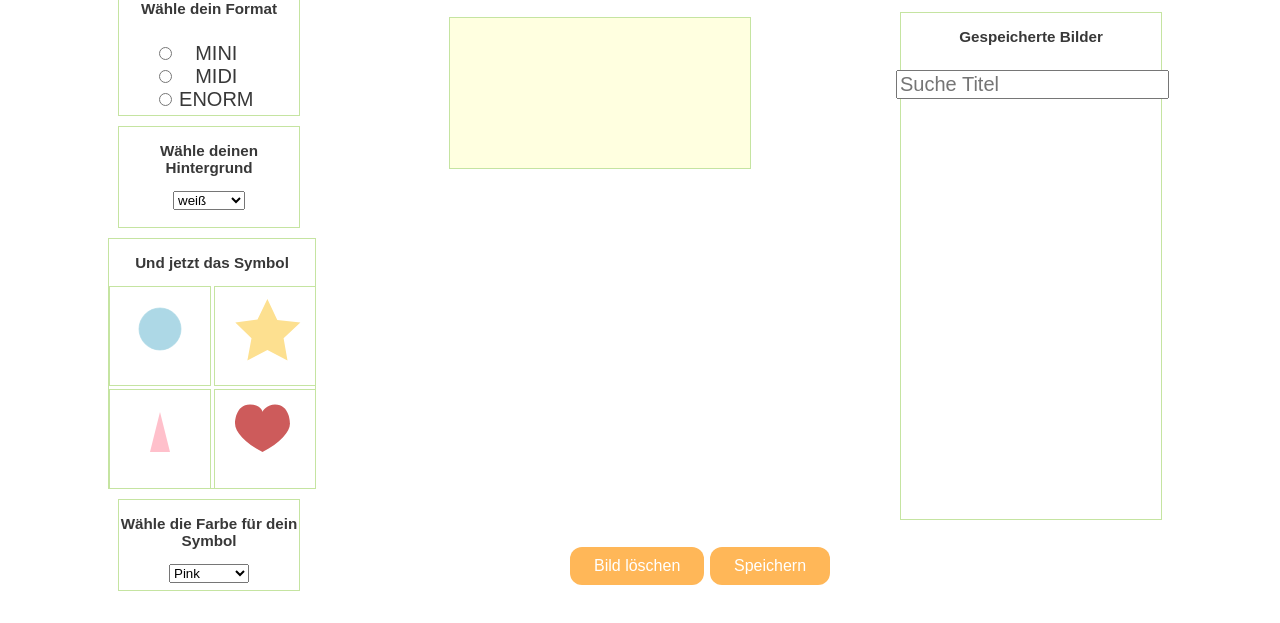
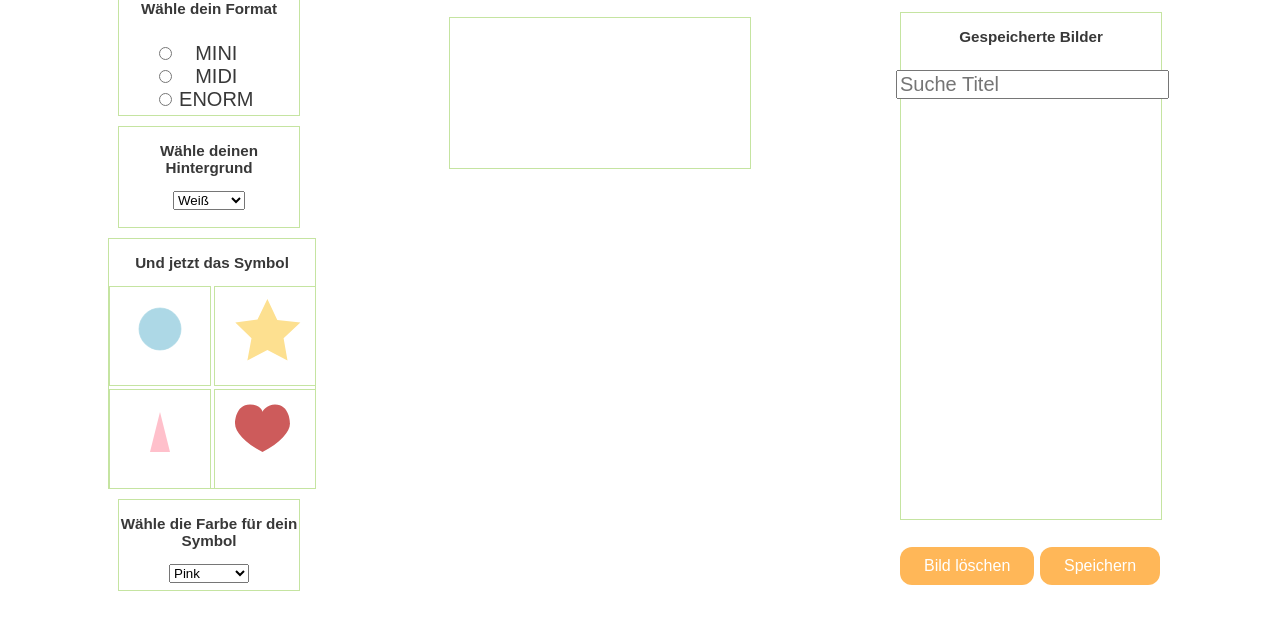
Before and after one commit to luziagu/Abschlussarbeit_SOSE2020, a website: page zauberbild.html in a window 1280 px wide. Shown: the part 103-726 px from the top of the page. Drawn offline with Linux system fonts and the light colour scheme; no server answers.

Commit message:
update_color

```diff
--- a/zauberbild.css
+++ b/zauberbild.css
@@ -177,13 +177,13 @@ button:hover{
 #buttonSafe {
 
     position: fixed;
-    left: 710px;
+    left: 1040px;
     top: 650px;
 }
 
 #buttonDelete {
 
     position: fixed;
-    left: 570px;
+    left: 900px;
     top: 650px;
 }
--- a/zauberbild.html
+++ b/zauberbild.html
@@ -38,7 +38,7 @@
         <h3>Wähle deinen Hintergrund</h3>
 
         <select name="colors" id="chooseColor">
-        <option value="white">weiß</option>
+        <option value="white">Weiß</option>
         <option value="yellow">Gelb</option>
         <option value="green">Grün</option>
         <option value="pink">Pink</option>
--- a/zauberbild_canvas.js
+++ b/zauberbild_canvas.js
@@ -236,6 +236,7 @@ var zauberbild;
                     zauberbild.crcMain.fillStyle = "white";
                     zauberbild.crcMain.fill();
                     zauberbild.crcMain.fillRect(0, 0, zauberbild.crcMain.canvas.width, zauberbild.crcMain.canvas.height);
+                    break;
                 case "yellow":
                     zauberbild.crcMain.fillStyle = "lightyellow";
                     zauberbild.crcMain.fill();
--- a/zauberbild_canvas.ts
+++ b/zauberbild_canvas.ts
@@ -321,6 +321,7 @@ namespace zauberbild {
                     crcMain.fillStyle = "white";
                     crcMain.fill();
                     crcMain.fillRect(0, 0, crcMain.canvas.width, crcMain.canvas.height);
+                    break;
 
                 case "yellow":
                     crcMain.fillStyle = "lightyellow";
```
Also changed, not shown: 1 other file.
